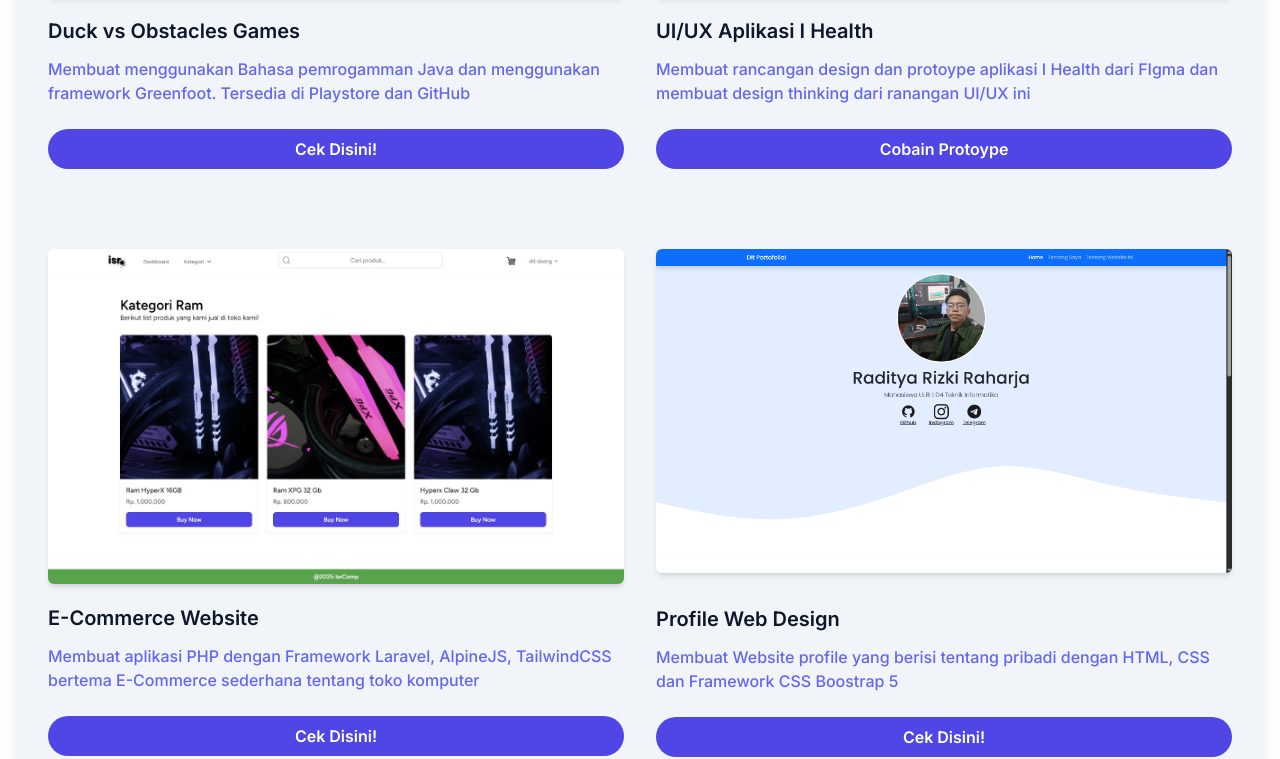
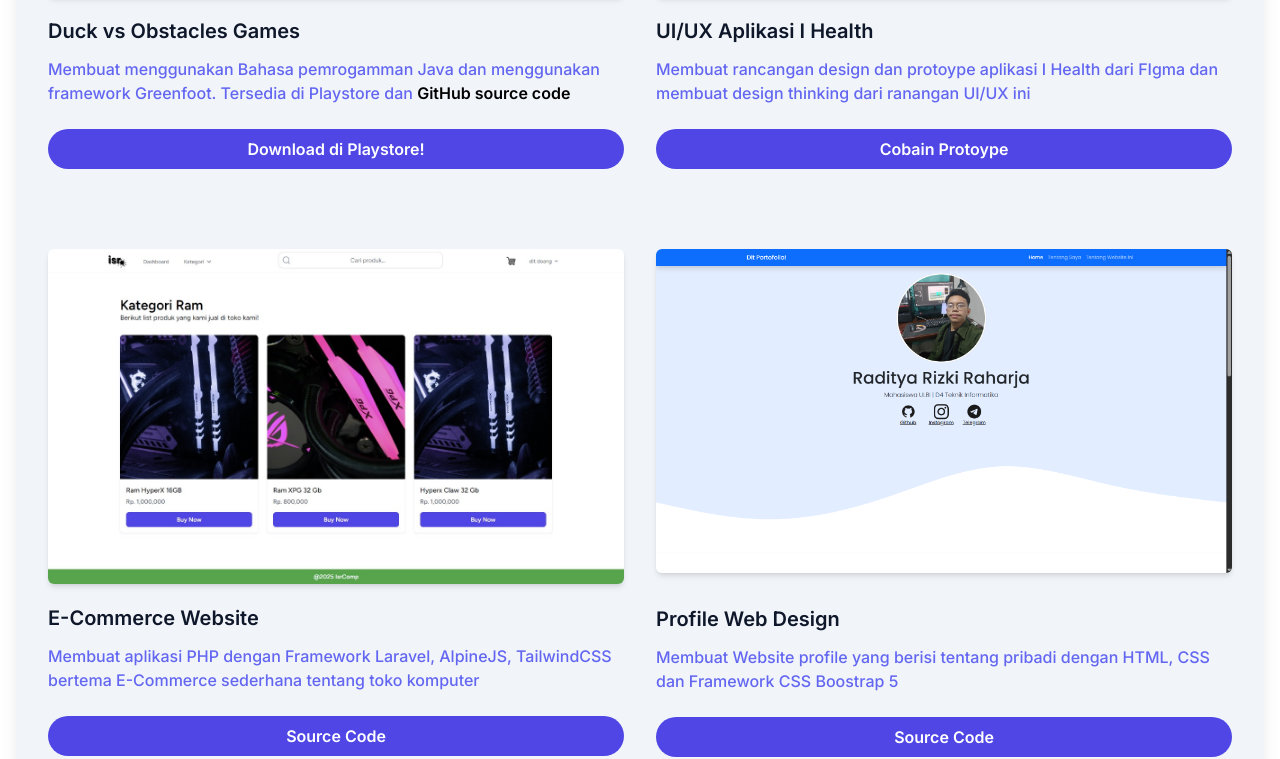
Before and after one commit to ditlabs/rdityaa.github.io, a plain HTML site: page index.html in a window 1280 px wide. Shown: the part 1703-2462 px from the top of the page. Drawn offline with nearby package versions, Linux system fonts and the light colour scheme.

Commit message:
tambah link playstore, repo github

```diff
--- a/index.html
+++ b/index.html
@@ -163,7 +163,7 @@
         <h3 class="font-semibold text-xl text-slate-900 mt-5 mb-3">
           Duck vs Obstacles Games
         </h3>
-        <p class="font-medium text-base text-indigo-500">Membuat menggunakan Bahasa pemrogamman Java dan menggunakan framework Greenfoot. Tersedia di Playstore dan GitHub <a class="font-semibold block px-4 py-2 mt-6 rounded-full bg bg-indigo-600 text-white w-full mx-auto text-center" href="https://github.com/rdityaa/ducks-vs-obstacles_Greenfoot-Game" target="_blank">Cek Disini!</a>
+        <p class="font-medium text-base text-indigo-500">Membuat menggunakan Bahasa pemrogamman Java dan menggunakan framework Greenfoot. Tersedia di Playstore dan <a class="text-black font-semibold" href="https://github.com/rdityaa/ducks-vs-obstacles_Greenfoot-Game" target="_blank">GitHub source code</a></span><a class="font-semibold block px-4 py-2 mt-6 rounded-full bg bg-indigo-600 text-white w-full mx-auto text-center" href="https://play.google.com/store/apps/details?id=com.kxland.ductjoy&pcampaignid=web_share" target="_blank">Download di Playstore!</a>
       </div>
       <div class="mb-12 p-4 md:w-1/2">
         <div class="rounded-md shadow-md overflow-hidden">
@@ -181,7 +181,7 @@
         <h3 class="font-semibold text-xl text-slate-900 mt-5 mb-3">
           E-Commerce Website
         </h3>
-        <p class="font-medium text-base text-indigo-500">Membuat aplikasi PHP dengan Framework Laravel, AlpineJS, TailwindCSS bertema E-Commerce sederhana tentang toko komputer<a class="font-semibold block px-4 py-2 mt-6 rounded-full bg bg-indigo-600 text-white w-full mx-auto text-center" href="https://github.com/rdityaa/Tugas-Besar-E-commerce-CRUD" target="_blank">Cek Disini!</a></p>
+        <p class="font-medium text-base text-indigo-500">Membuat aplikasi PHP dengan Framework Laravel, AlpineJS, TailwindCSS bertema E-Commerce sederhana tentang toko komputer<a class="font-semibold block px-4 py-2 mt-6 rounded-full bg bg-indigo-600 text-white w-full mx-auto text-center" href="https://github.com/rdityaa/Tugas-Besar-E-commerce-CRUD" target="_blank">Source Code</a></p>
       </div>
       <div class="mb-12 p-4 md:w-1/2">
         <div class="rounded-md shadow-md overflow-hidden">
@@ -190,7 +190,7 @@
         <h3 class="font-semibold text-xl text-slate-900 mt-8 mb-3">
           Profile Web Design
         </h3>
-        <p class="font-medium text-base text-indigo-500">Membuat Website profile yang berisi tentang pribadi dengan HTML, CSS dan Framework CSS Boostrap 5<a class="font-semibold block px-4 py-2 mt-6 rounded-full bg bg-indigo-600 text-white w-full mx-auto text-center" href="https://github.com/rdityaa/rditya.github.io" target="_blank">Cek Disini!</a></p>
+        <p class="font-medium text-base text-indigo-500">Membuat Website profile yang berisi tentang pribadi dengan HTML, CSS dan Framework CSS Boostrap 5<a class="font-semibold block px-4 py-2 mt-6 rounded-full bg bg-indigo-600 text-white w-full mx-auto text-center" href="https://github.com/rdityaa/rditya.github.io" target="_blank">Source Code</a></p>
       </div>
       </div>
      </section>
```
